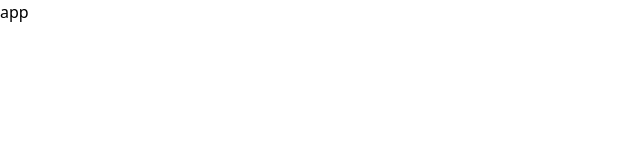
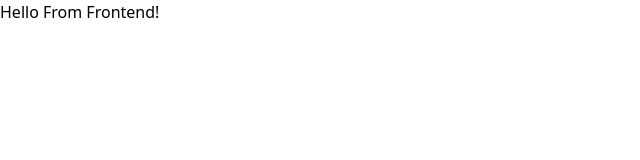
Before and after one commit to gaga-chituashvili/luna, a React (Vite) app in the folder luna-frontend/: page / in a window 1280 px wide. Shown: the top 160 px of the page, without its empty margins (0-640 px from the left). Built offline with nearby package versions, Linux system fonts and the light colour scheme.

Commit message:
frontend is ready for starts

```diff
--- a/luna-frontend/src/App.tsx
+++ b/luna-frontend/src/App.tsx
@@ -5,7 +5,7 @@ function App() {
   return (
     <>
       <div>
-        <p>app</p>
+        <p>Hello From Frontend!</p>
       </div>
     </>
   )
```
